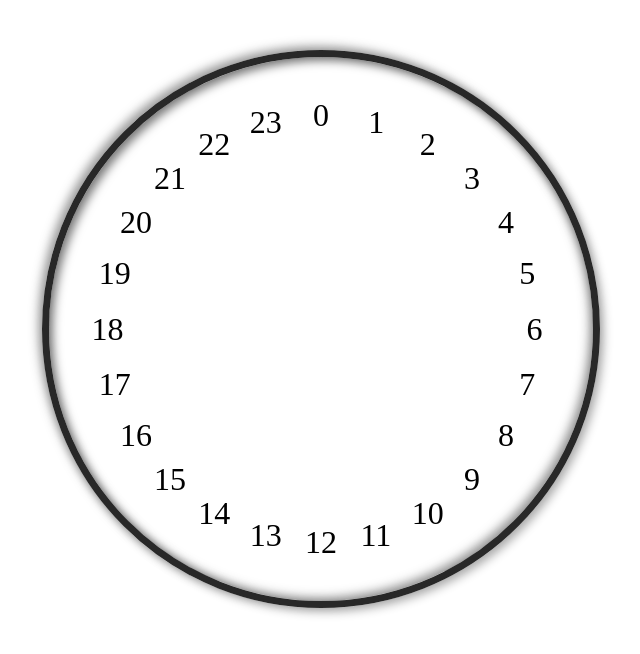
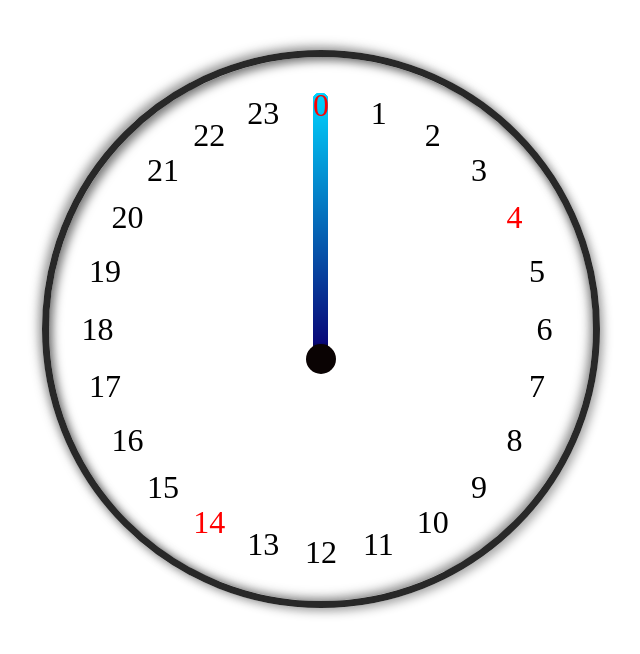
Before and after one commit to PedroAugustoCR/Angular-Relogio, an Angular app: page / in a window 1280 px wide. Shown: the top 654 px of the page, without its empty margins (319-959 px from the left). Built offline with nearby package versions, Linux system fonts and the light colour scheme.

Commit message:
3 files modified

```diff
--- a/src/app/app.component.css
+++ b/src/app/app.component.css
@@ -6,6 +6,7 @@ html {
 
 .changeColor {
   color: red;
+  z-index: 1111;
 }
 
 body {
@@ -30,11 +31,41 @@ body {
   margin: 50px auto;
 }
 
+.clock::before {
+  content: '';
+  height: 30px;
+  width: 30px;
+  border-radius: 50%;
+  background-color: #0a0303;
+  position: absolute;
+  top: 50%;
+  left: 50%;
+  transform: translate(-50%, 50%);
+  z-index: 1111;
+}
+
+.clock span {
+  background: rgb(2, 0, 36);
+  background: linear-gradient(
+    0deg,
+    rgba(2, 0, 36, 1) 0%,
+    rgba(9, 9, 121, 1) 3%,
+    rgba(0, 212, 255, 1) 100%
+  );
+  position: absolute;
+  transform-origin: bottom;
+  border-radius: 7px;
+  width: 15px;
+  height: 50%;
+  top: 4%;
+  left: 48.5%;
+}
+
 .clock div {
   position: absolute;
   text-align: center;
   transform: rotate(calc(30deg * var(--i)));
-  inset: 20px;
+  inset: 15px;
 }
 
 .clock div b {
--- a/src/app/app.component.html
+++ b/src/app/app.component.html
@@ -1,5 +1,6 @@
 <div class="clock">
   <div *ngFor="let hrs of listaHoras; let i = index">
+    <span class="hours"></span>
     <div
       [style.--i]="changePosition(i)"
       [ngClass]="{ changeColor: changeColorHours(i) }"
--- a/src/app/app.component.ts
+++ b/src/app/app.component.ts
@@ -39,7 +39,7 @@ export class AppComponent implements OnInit {
     'Online, Cloud e Batch',
   ];
 
-  public data: string[] = ['NNNNNNNNNNNNNNNNNNNNNNNN'];
+  public data: string[] = ['ONNNONNNNNNNNNONNNNNNNNN'];
 
   ngOnInit() {
     this.observable();
```
